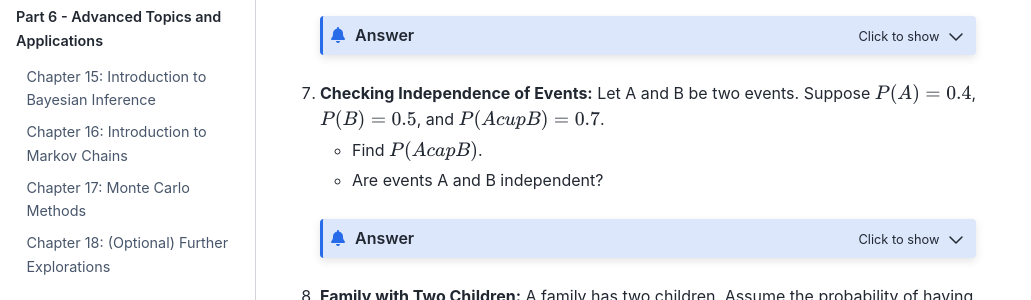
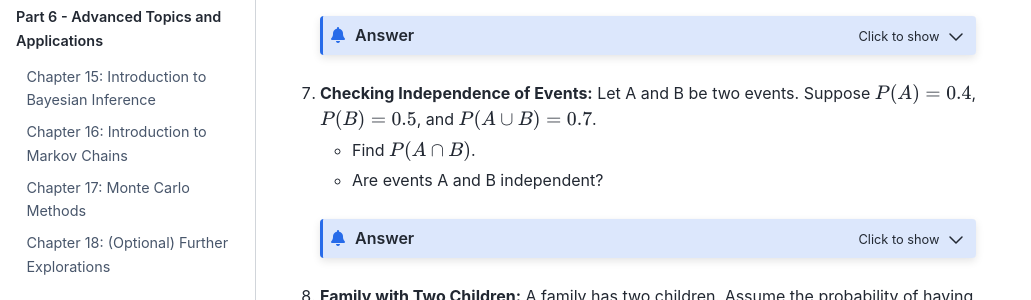
Before and after one commit to snowch/learn_probability, a Jupyter Book: the page built from chapter_04_exercises.md, in a window 1280 px wide and 900 px high, scrolled down 1194 px. Shown: the part 150-450 px from the top of the window, without its empty margins (0-1031 px from the left). Built offline with Jupyter Book 1.0.4 settings and Sphinx 7.4.7 and the Sphinx Book theme 1.1.4, drawn with Linux system fonts in a browser that asks for light colours; pages that are not in the unit, such as notebooks, are missing from menus.

````diff
--- a/chapter_04_exercises.md
+++ b/chapter_04_exercises.md
@@ -325,9 +325,9 @@
     $$
     ```
 
-7.  **Checking Independence of Events:** Let A and B be two events. Suppose $P(A) = 0.4$, $P(B) = 0.5$, and $P(A \\cup B) = 0.7$.
+7.  **Checking Independence of Events:** Let A and B be two events. Suppose $P(A) = 0.4$, $P(B) = 0.5$, and $P(A \cup B) = 0.7$.
 
-      * Find $P(A \\cap B)$.
+      * Find $P(A \cap B)$.
       * Are events A and B independent?
 
     <!-- end list -->
@@ -375,15 +375,22 @@
     $S = \{\text{BB, BG, GB, GG}\}$. Each outcome has a probability of $0.5 \times 0.5 = 0.25$.
 
     **Part 1: Probability that both children are boys.**
+
     Let E be the event that both children are boys. The outcome is {BB}.
     $P(E) = P(\text{BB}) = 0.25$.
 
     **Part 2: Given that at least one child is a boy, what is the probability that both children are boys?**
+
     Let A be the event that at least one child is a boy.
+
     The outcomes for A are $\{\text{BB, BG, GB}\}$. So $P(A) = \frac{3}{4} = 0.75$.
+
     Let B be the event that both children are boys. The outcome for B is $\{\text{BB}\}$. So $P(B) = \frac{1}{4} = 0.25$.
+
     We want to find $P(B | A) = P(\text{both boys } | \text{ at least one boy})$.
+
     The event "B and A" (both boys AND at least one boy) is simply the event "both boys", which is $\{\text{BB}\}$.
+
     So, $P(B \cap A) = P(\text{BB}) = 0.25$.
 
     Using the formula for conditional probability:
@@ -397,7 +404,11 @@
     $$
 
     Alternatively, using the reduced sample space:
-    The event "at least one child is a boy" means the possible outcomes are $\{\text{BB, BG, GB}\}$. This is our new sample space, with 3 equally likely outcomes.
+
+    The event "at least one child is a boy" means the possible outcomes are $\{\text{BB, BG, GB}\}$.
+
+    This is our new sample space, with 3 equally likely outcomes.
+
     Out of these 3 outcomes, only 1 outcome is "both children are boys" (BB).
     So, the conditional probability is $\frac{1}{3}$.
     ```
````
